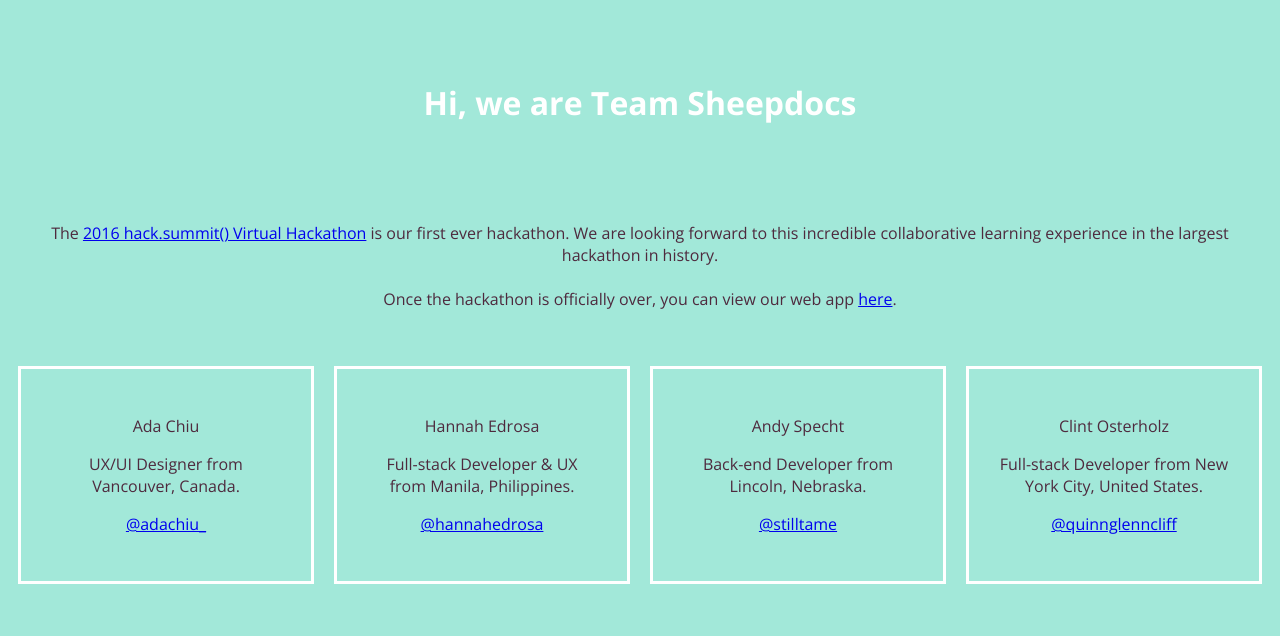
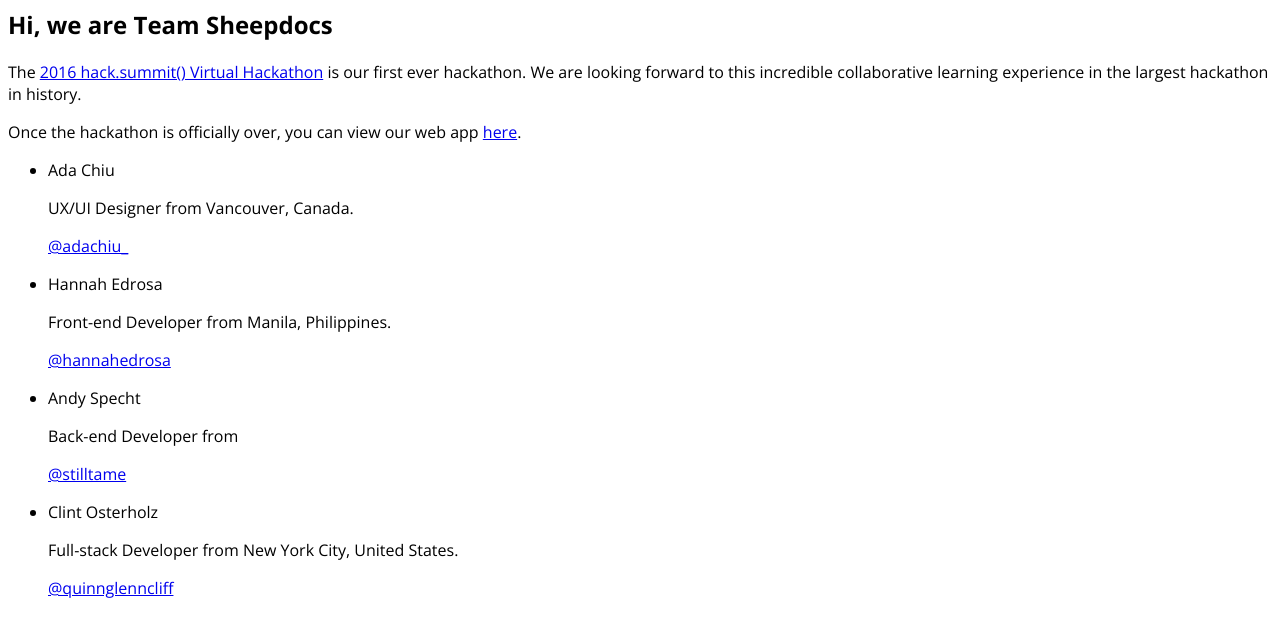
Before and after one commit to adachiu/blocshop, a plain HTML site: page index.html in a window 1280 px wide. Drawn offline with nearby package versions, Linux system fonts and the light colour scheme.

Commit message:
Revert "layout update"
This reverts commit 71a40c4c4e3dd11e4f2cef2469ee82662364f9b8.

```diff
--- a/css/style.css
+++ b/css/style.css
@@ -1,94 +1,3 @@
-html {
-  background-color: A2E8D9;
-}
-
 h1, h2, h3, p, ul {
   font-family: "Open Sans", Helvetica, Arial, sans-serif;
 }
-
-h1 {
-  color: white;
-}
-
-p {
-  color: #4E2A3E;
-}
-
-/* Header */
-
-.column-container {
-  display: block;
-  flex-flow: column wrap;
-}
-
-.greeting {
-  text-align: center;
-  padding: 30px;
-  margin-top: 30px;
-  justify-content: center;
-}
-
-.intro {
-  text-align: center;
-  padding: 30px;
-  justify-content: center;
-}
-
-
-/* Temporary area for head illustration */
-
-.container {
-  display: flex;
-  justify-content: center;
-  flex-direction: row;
-}
-
-
-.box {
-  width: 33.3333333%;
-  margin: 10px;
-  text-align: center;
-  padding: 30px;
-  border-style: solid;
-  border-color: white;
-}
-
-
-/* Large desktops and laptops */
-@media (min-width: 1200px) {
-  .intro {
-
-  }
-}
-
-/* Landscape tablets and medium desktops */
-@media (min-width: 992px) and (max-width: 1199px) {
-  .intro {
-    padding-left: 200px;
-    padding-right: 200px;
-  }
-}
-
-/* Portrait tablets and small desktops */
-@media (min-width: 768px) and (max-width: 991px) {
-  .intro {
-    padding-left: 100px;
-    padding-right: 100px;
-  }
-}
-
-/* Landscape phones and portrait tablets */
-@media (max-width: 767px) {
-  .intro {
-    padding-left: 50px;
-    padding-right: 50px;
-  }
-}
-
-/* Portrait phones and smaller */
-@media (max-width: 480px) {
-  .intro {
-    padding-left: 20px;
-    padding-right: 20px;
-  }
-}
--- a/index.html
+++ b/index.html
@@ -12,22 +12,18 @@
 </head>
 
 <body>
-    <div class="column-container">
-      <div class="greeting">
-        <h1>Hi, we are Team Sheepdocs</h1>
-      </div>
-      <div class="intro">
-        <p>The <a href="https://www.koding.com/Hackathon">2016 hack.summit() Virtual Hackathon</a> is our first ever hackathon. We are looking forward to this incredible collaborative learning experience in the largest hackathon in history.<br><br>Once the hackathon is officially over, you can view our web app <a href="#">here</a>.</p>
-      </div>
-    </div>
+    <h2>Hi, we are Team Sheepdocs</h2>
 
-    <!-- TEMPORARY
+    <p>The <a href="https://www.koding.com/Hackathon">2016 hack.summit() Virtual Hackathon</a> is our first ever hackathon. We are looking forward to this incredible collaborative learning experience in the largest hackathon in history.</p>
+
+    <p>Once the hackathon is officially over, you can view our web app <a href="#">here</a>.</p>
+
     <ul>
       <li>Ada Chiu</li>
         <p class="introduction">UX/UI Designer from Vancouver, Canada.</p>
         <p><a href="https://twitter.com/adachiu_">@adachiu_</a></p>
       <li>Hannah Edrosa</li>
-        <p class="introduction">Full-stack Developer & UX from Manila, Philippines.</p>
+        <p class="introduction">Front-end Developer from Manila, Philippines.</p>
         <p><a href="https://twitter.com/hannahedrosa">@hannahedrosa</a></p>
       <li>Andy Specht</li>
         <p class="introduction">Back-end Developer from </p>
@@ -36,32 +32,6 @@
         <p class="introduction">Full-stack Developer from New York City, United States.</p>
         <p><a href="https://twitter.com/quinnglenncliff">@quinnglenncliff</a></p>
     </ul>
-    TEMPORARY -->
-
-<!-- Team Members -->
-
-    <div class="container">
-      <div class="box">
-        <p>Ada Chiu</p>
-        <p class="introduction">UX/UI Designer from Vancouver, Canada.</p>
-        <p><a href="https://twitter.com/adachiu_">@adachiu_</a></p>
-      </div>
-      <div class="box">
-        <p>Hannah Edrosa</p>
-        <p class="introduction">Full-stack Developer & UX from Manila, Philippines.</p>
-        <p><a href="https://twitter.com/hannahedrosa">@hannahedrosa</a></p>
-      </div>
-      <div class="box">
-        <p>Andy Specht</p>
-        <p class="introduction">Back-end Developer from Lincoln, Nebraska.</p>
-        <p><a href="https://twitter.com/stilltame">@stilltame</a></p>
-      </div>
-      <div class="box">
-        <p>Clint Osterholz</p>
-        <p class="introduction">Full-stack Developer from New York City, United States.</p>
-        <p><a href="https://twitter.com/quinnglenncliff">@quinnglenncliff</a></p>
-      </div>
-    </div>
 
 </body>
 </html>
```
